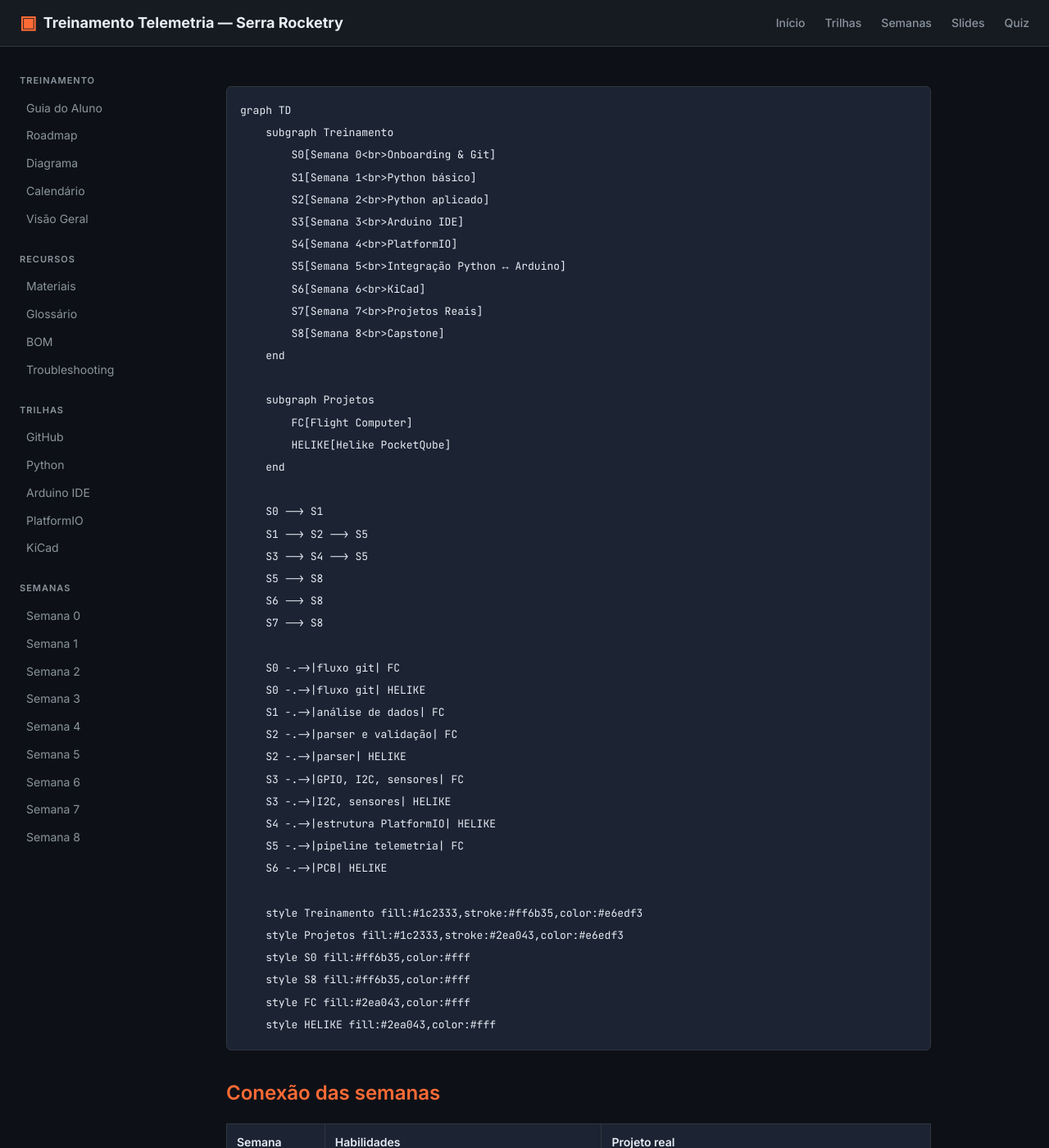
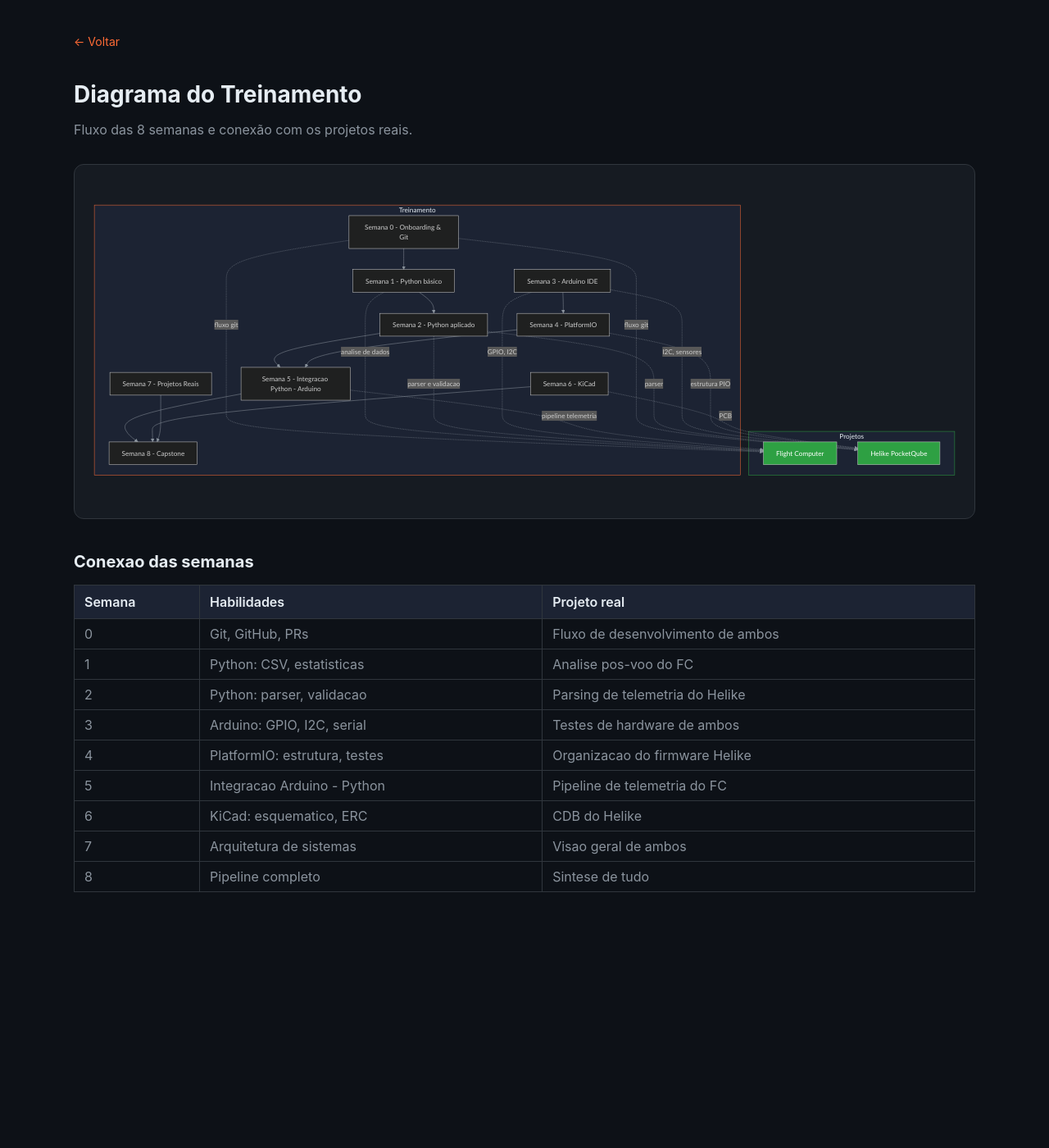
Before and after one commit to ViniciusCMB/telemetry-trainee-program, a Jekyll site: the page built from docs/diagrama-semanas.html, in a window 1280 px wide and 1400 px high. Shown: the whole window at 82% size. Built offline with Jekyll 4.4.1, drawn with Linux system fonts in a browser that asks for light colours; our own code applies the rules of GitHub Pages for plain Markdown files; some of the changed text lies outside the part shown.

Commit message:
fix: converte diagrama mermaid para HTML standalone com Mermaid CDN

````diff
--- /dev/null
+++ b/docs/diagrama-semanas.html
@@ -0,0 +1,91 @@
+---
+layout: null
+---
+<!DOCTYPE html>
+<html lang="pt-BR">
+<head>
+<meta charset="UTF-8">
+<meta name="viewport" content="width=device-width, initial-scale=1.0">
+<title>Diagrama das Semanas</title>
+<script src="https://cdn.jsdelivr.net/npm/mermaid@10/dist/mermaid.min.js"></script>
+<script>mermaid.initialize({ startOnLoad: true, theme: 'dark', themeVariables: { primaryColor: '#1c2333', primaryTextColor: '#e6edf3', primaryBorderColor: '#30363d', lineColor: '#8b949e', secondaryColor: '#ff6b35', tertiaryColor: '#2ea043' } });</script>
+<style>
+body { background: #0d1117; display: flex; justify-content: center; padding: 40px 20px; margin: 0; font-family: 'Inter', sans-serif; }
+.wrapper { max-width: 1100px; width: 100%; }
+h1 { color: #e6edf3; font-size: 28px; margin-bottom: 8px; }
+.subtitle { color: #8b949e; margin-bottom: 32px; }
+.back { color: #ff6b35; text-decoration: none; font-size: 14px; display: inline-block; margin-bottom: 20px; }
+.back:hover { text-decoration: underline; }
+.mermaid-wrap { background: #161b22; border: 1px solid #30363d; border-radius: 12px; padding: 32px 20px; margin-bottom: 40px; overflow-x: auto; }
+table { width: 100%; border-collapse: collapse; color: #e6edf3; }
+th { background: #1c2333; padding: 10px 12px; text-align: left; border: 1px solid #30363d; font-weight: 600; }
+td { padding: 8px 12px; border: 1px solid #30363d; color: #8b949e; }
+</style>
+</head>
+<body>
+<div class="wrapper">
+  <a class="back" href="index.html">← Voltar</a>
+  <h1>Diagrama do Treinamento</h1>
+  <p class="subtitle">Fluxo das 8 semanas e conexão com os projetos reais.</p>
+
+  <div class="mermaid-wrap">
+    <pre class="mermaid">
+graph TD
+    subgraph Treinamento
+        S0["Semana 0 - Onboarding & Git"]
+        S1["Semana 1 - Python básico"]
+        S2["Semana 2 - Python aplicado"]
+        S3["Semana 3 - Arduino IDE"]
+        S4["Semana 4 - PlatformIO"]
+        S5["Semana 5 - Integracao Python - Arduino"]
+        S6["Semana 6 - KiCad"]
+        S7["Semana 7 - Projetos Reais"]
+        S8["Semana 8 - Capstone"]
+    end
+
+    subgraph Projetos
+        FC["Flight Computer"]
+        HELIKE["Helike PocketQube"]
+    end
+
+    S0 --> S1
+    S1 --> S2 --> S5
+    S3 --> S4 --> S5
+    S5 --> S8
+    S6 --> S8
+    S7 --> S8
+
+    S0 -.->|fluxo git| FC
+    S0 -.->|fluxo git| HELIKE
+    S1 -.->|analise de dados| FC
+    S2 -.->|parser e validacao| FC
+    S2 -.->|parser| HELIKE
+    S3 -.->|GPIO, I2C| FC
+    S3 -.->|I2C, sensores| HELIKE
+    S4 -.->|estrutura PIO| HELIKE
+    S5 -.->|pipeline telemetria| FC
+    S6 -.->|PCB| HELIKE
+
+    style Treinamento fill:#1c2333,stroke:#ff6b35,color:#e6edf3
+    style Projetos fill:#1c2333,stroke:#2ea043,color:#e6edf3
+    style FC fill:#2ea043,color:#fff
+    style HELIKE fill:#2ea043,color:#fff
+    </pre>
+  </div>
+
+  <h2 style="color:#e6edf3;font-size:20px;margin-bottom:16px;">Conexao das semanas</h2>
+  <table>
+    <tr><th>Semana</th><th>Habilidades</th><th>Projeto real</th></tr>
+    <tr><td>0</td><td>Git, GitHub, PRs</td><td>Fluxo de desenvolvimento de ambos</td></tr>
+    <tr><td>1</td><td>Python: CSV, estatisticas</td><td>Analise pos-voo do FC</td></tr>
+    <tr><td>2</td><td>Python: parser, validacao</td><td>Parsing de telemetria do Helike</td></tr>
+    <tr><td>3</td><td>Arduino: GPIO, I2C, serial</td><td>Testes de hardware de ambos</td></tr>
+    <tr><td>4</td><td>PlatformIO: estrutura, testes</td><td>Organizacao do firmware Helike</td></tr>
+    <tr><td>5</td><td>Integracao Arduino - Python</td><td>Pipeline de telemetria do FC</td></tr>
+    <tr><td>6</td><td>KiCad: esquematico, ERC</td><td>CDB do Helike</td></tr>
+    <tr><td>7</td><td>Arquitetura de sistemas</td><td>Visao geral de ambos</td></tr>
+    <tr><td>8</td><td>Pipeline completo</td><td>Sintese de tudo</td></tr>
+  </table>
+</div>
+</body>
+</html>
--- a/docs/diagrama-semanas.md
+++ /dev/null
@@ -1,58 +0,0 @@
-```mermaid
-graph TD
-    subgraph Treinamento
-        S0[Semana 0<br>Onboarding & Git]
-        S1[Semana 1<br>Python básico]
-        S2[Semana 2<br>Python aplicado]
-        S3[Semana 3<br>Arduino IDE]
-        S4[Semana 4<br>PlatformIO]
-        S5[Semana 5<br>Integração Python ↔ Arduino]
-        S6[Semana 6<br>KiCad]
-        S7[Semana 7<br>Projetos Reais]
-        S8[Semana 8<br>Capstone]
-    end
-
-    subgraph Projetos
-        FC[Flight Computer]
-        HELIKE[Helike PocketQube]
-    end
-
-    S0 --> S1
-    S1 --> S2 --> S5
-    S3 --> S4 --> S5
-    S5 --> S8
-    S6 --> S8
-    S7 --> S8
-
-    S0 -.->|fluxo git| FC
-    S0 -.->|fluxo git| HELIKE
-    S1 -.->|análise de dados| FC
-    S2 -.->|parser e validação| FC
-    S2 -.->|parser| HELIKE
-    S3 -.->|GPIO, I2C, sensores| FC
-    S3 -.->|I2C, sensores| HELIKE
-    S4 -.->|estrutura PlatformIO| HELIKE
-    S5 -.->|pipeline telemetria| FC
-    S6 -.->|PCB| HELIKE
-
-    style Treinamento fill:#1c2333,stroke:#ff6b35,color:#e6edf3
-    style Projetos fill:#1c2333,stroke:#2ea043,color:#e6edf3
-    style S0 fill:#ff6b35,color:#fff
-    style S8 fill:#ff6b35,color:#fff
-    style FC fill:#2ea043,color:#fff
-    style HELIKE fill:#2ea043,color:#fff
-```
-
-## Conexão das semanas
-
-| Semana | Habilidades | Projeto real |
-|---|---|---|
-| 0 | Git, GitHub, PRs | Fluxo de desenvolvimento de ambos |
-| 1 | Python: CSV, estatísticas | Análise pós-voo do FC |
-| 2 | Python: parser, validação | Parsing de telemetria do Helike |
-| 3 | Arduino: GPIO, I2C, serial | Testes de hardware de ambos |
-| 4 | PlatformIO: estrutura, testes | Organização do firmware Helike |
-| 5 | Integração Arduino ↔ Python | Pipeline de telemetria do FC |
-| 6 | KiCad: esquemático, ERC | CDB do Helike |
-| 7 | Arquitetura de sistemas | Visão geral de ambos |
-| 8 | Pipeline completo | Síntese de tudo |
````
Also changed, not shown: docs/index.md (+1 -1 lines).
